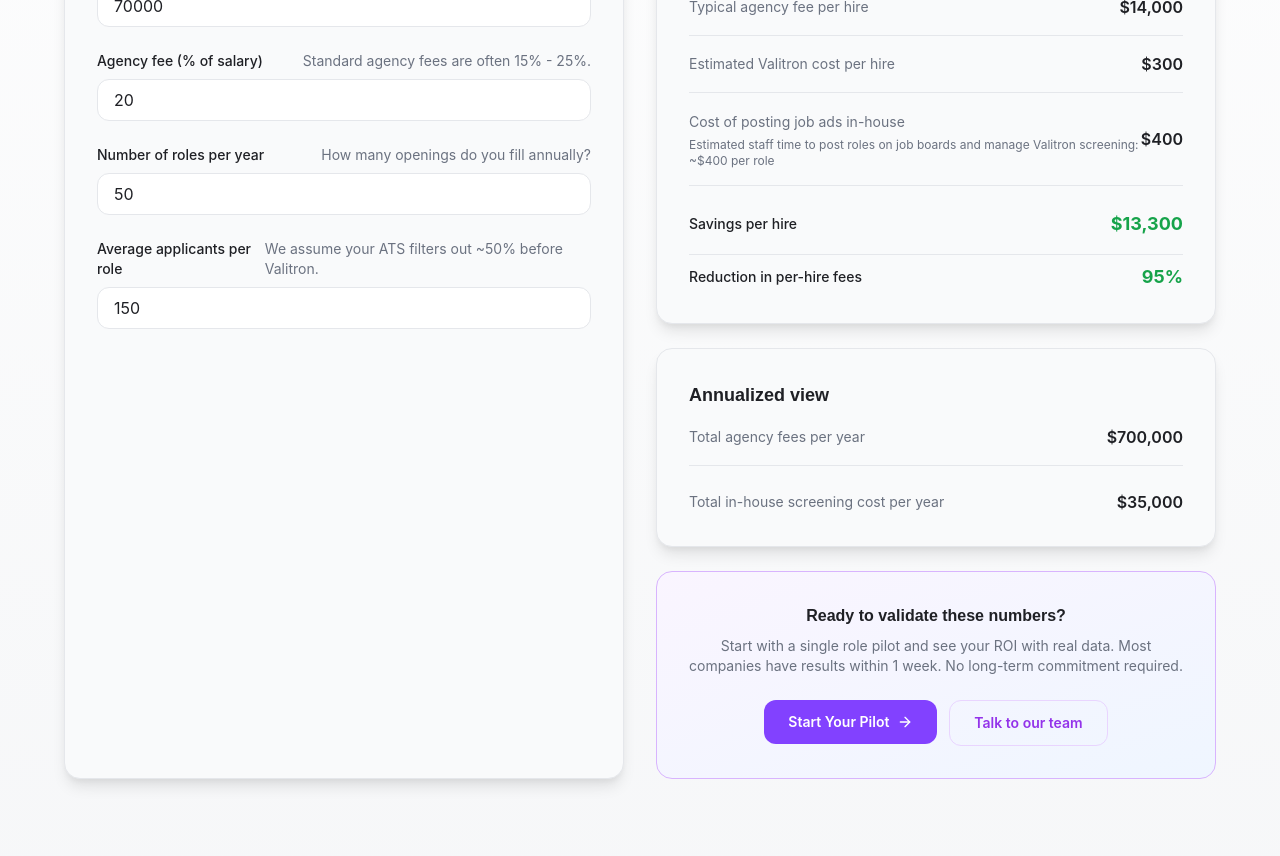
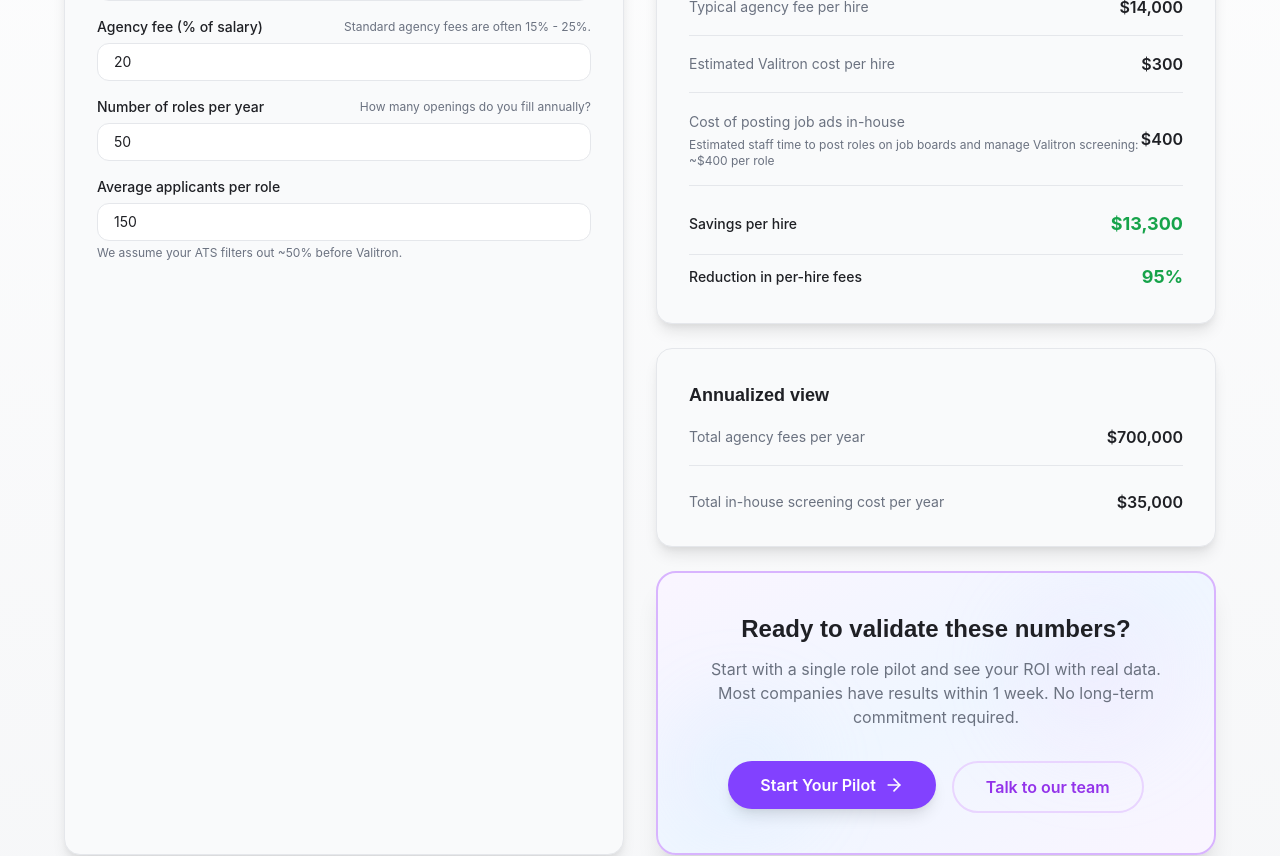
Before and after one commit to omt1763-crypto/IntenX, a Next.js app: page /roi-calculator in a window 1280 px wide. Shown: the part 600-1456 px from the top of the page. Built offline with nearby package versions, Linux system fonts and the light colour scheme; no server answers.

Commit message:
Reduce form spacing and enhance CTA section styling with decorative elements

```diff
--- a/app/roi-calculator/page.tsx
+++ b/app/roi-calculator/page.tsx
@@ -62,7 +62,7 @@
           </div>
 
           {/* Main Calculator Container */}
-          <div className="grid lg:grid-cols-2 gap-8 mb-12">
+          <div className="grid lg:grid-cols-2 gap-8">
             {/* Input Section */}
             <div className="rounded-xl border border-border bg-card p-8 shadow-lg">
               <h3 className="font-semibold text-lg text-foreground mb-6">Customize Your Scenario</h3>
@@ -91,21 +91,21 @@
               </div>
 
               {/* Input Fields */}
-              <div className="space-y-6">
+              <div className="space-y-4">
                 {/* Average Salary */}
                 <div>
-                  <div className="flex justify-between items-center mb-2">
+                  <div className="flex justify-between items-center mb-1.5">
                     <label htmlFor="salary" className="text-sm font-medium text-foreground">
                       Average salary per role (USD)
                     </label>
-                    <span className="text-sm text-muted-foreground">What is the typical average salary for these hires?</span>
+                    <span className="text-xs text-muted-foreground">What is the typical average salary for these hires?</span>
                   </div>
                   <input
                     id="salary"
                     type="number"
                     value={avgSalary}
                     onChange={(e) => setAvgSalary(Number(e.target.value))}
-                    className="w-full px-4 py-2 rounded-lg border border-border bg-background text-foreground focus:outline-none focus:ring-2 focus:ring-purple-600"
+                    className="w-full px-4 py-2 rounded-lg border border-border bg-background text-foreground focus:outline-none focus:ring-2 focus:ring-purple-600 text-sm"
                     min="0"
                     step="1000"
                   />
@@ -113,18 +113,18 @@
 
                 {/* Agency Fee */}
                 <div>
-                  <div className="flex justify-between items-center mb-2">
+                  <div className="flex justify-between items-center mb-1.5">
                     <label htmlFor="fee" className="text-sm font-medium text-foreground">
                       Agency fee (% of salary)
                     </label>
-                    <span className="text-sm text-muted-foreground">Standard agency fees are often 15% - 25%.</span>
+                    <span className="text-xs text-muted-foreground">Standard agency fees are often 15% - 25%.</span>
                   </div>
                   <input
                     id="fee"
                     type="number"
                     value={agencyFee}
                     onChange={(e) => setAgencyFee(Number(e.target.value))}
-                    className="w-full px-4 py-2 rounded-lg border border-border bg-background text-foreground focus:outline-none focus:ring-2 focus:ring-purple-600"
+                    className="w-full px-4 py-2 rounded-lg border border-border bg-background text-foreground focus:outline-none focus:ring-2 focus:ring-purple-600 text-sm"
                     min="0"
                     max="100"
                     step="1"
@@ -133,18 +133,18 @@
 
                 {/* Number of Roles */}
                 <div>
-                  <div className="flex justify-between items-center mb-2">
+                  <div className="flex justify-between items-center mb-1.5">
                     <label htmlFor="roles" className="text-sm font-medium text-foreground">
                       Number of roles per year
                     </label>
-                    <span className="text-sm text-muted-foreground">How many openings do you fill annually?</span>
+                    <span className="text-xs text-muted-foreground">How many openings do you fill annually?</span>
                   </div>
                   <input
                     id="roles"
                     type="number"
                     value={rolesPerYear}
                     onChange={(e) => setRolesPerYear(Number(e.target.value))}
-                    className="w-full px-4 py-2 rounded-lg border border-border bg-background text-foreground focus:outline-none focus:ring-2 focus:ring-purple-600"
+                    className="w-full px-4 py-2 rounded-lg border border-border bg-background text-foreground focus:outline-none focus:ring-2 focus:ring-purple-600 text-sm"
                     min="1"
                     step="5"
                   />
@@ -152,21 +152,19 @@
 
                 {/* Applicants Per Role */}
                 <div>
-                  <div className="flex justify-between items-center mb-2">
-                    <label htmlFor="applicants" className="text-sm font-medium text-foreground">
+                  <label htmlFor="applicants" className="text-sm font-medium text-foreground block mb-1.5">
                     Average applicants per role
                   </label>
-                    <span className="text-sm text-muted-foreground">We assume your ATS filters out ~50% before Valitron.</span>
-                  </div>
                   <input
                     id="applicants"
                     type="number"
                     value={applicantsPerRole}
                     onChange={(e) => setApplicantsPerRole(Number(e.target.value))}
-                    className="w-full px-4 py-2 rounded-lg border border-border bg-background text-foreground focus:outline-none focus:ring-2 focus:ring-purple-600"
+                    className="w-full px-4 py-2 rounded-lg border border-border bg-background text-foreground focus:outline-none focus:ring-2 focus:ring-purple-600 text-sm"
                     min="1"
                     step="10"
                   />
+                  <p className="text-xs text-muted-foreground mt-1">We assume your ATS filters out ~50% before Valitron.</p>
                 </div>
               </div>
             </div>
@@ -230,21 +228,27 @@
               </div>
 
               {/* CTA */}
-              <div className="rounded-xl border border-purple-300 bg-gradient-to-br from-purple-50 to-blue-50 p-8 text-center">
-                <h3 className="font-semibold text-foreground mb-2">Ready to validate these numbers?</h3>
-                <p className="text-sm text-muted-foreground mb-6">
+              <div className="rounded-2xl border-2 border-purple-300 bg-gradient-to-br from-purple-50 via-blue-50 to-purple-50 p-10 text-center relative overflow-hidden shadow-xl">
+                {/* Decorative elements */}
+                <div className="absolute top-5 right-10 w-40 h-40 bg-purple-200/20 rounded-full blur-2xl" />
+                <div className="absolute bottom-5 left-5 w-32 h-32 bg-blue-200/20 rounded-full blur-2xl" />
+
+                <div className="relative z-10">
+                  <h3 className="font-bold text-2xl text-foreground mb-3">Ready to validate these numbers?</h3>
+                  <p className="text-base text-muted-foreground mb-8 max-w-xl mx-auto">
                     Start with a single role pilot and see your ROI with real data. Most companies have results within 1 week. No long-term commitment required.
                   </p>
-                <div className="flex gap-3 justify-center flex-wrap">
+                  <div className="flex gap-4 justify-center flex-wrap">
                     <a href="/auth/signup">
-                    <button style={{ backgroundColor: '#8241FF' }} className="px-6 py-3 text-white hover:opacity-90 rounded-lg font-semibold text-sm transition-all flex items-center gap-2 justify-center">
+                      <button style={{ backgroundColor: '#8241FF' }} className="px-8 py-3 text-white hover:opacity-90 rounded-full font-semibold text-base transition-all flex items-center gap-2 justify-center shadow-lg hover:shadow-xl">
                         Start Your Pilot
-                      <ArrowRight className="w-4 h-4" />
+                        <ArrowRight className="w-5 h-5" />
                       </button>
                     </a>
-                  <button className="px-6 py-3 text-purple-600 border border-purple-200 hover:bg-purple-50 rounded-lg font-semibold text-sm transition-all">
+                    <button className="px-8 py-3 text-purple-600 border-2 border-purple-200 hover:bg-purple-100/50 rounded-full font-semibold text-base transition-all hover:shadow-lg">
                       Talk to our team
                     </button>
+                  </div>
                 </div>
               </div>
             </div>
```
Lines whose indentation alone changed are shown as unchanged.
